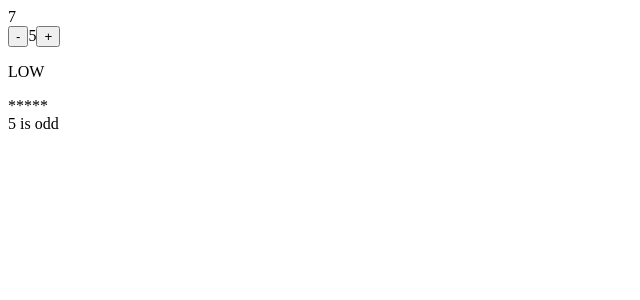
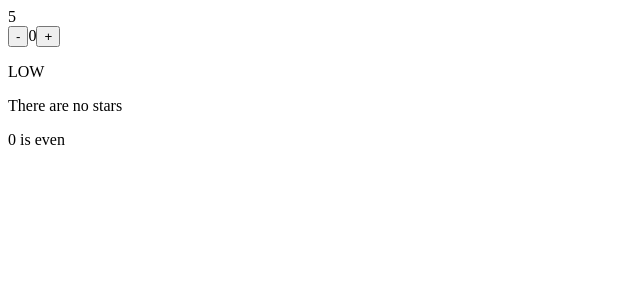
Before and after one commit to ThomasPrikryl/angular-introduction, an Angular app: page / in a window 1280 px wide. Shown: the top 300 px of the page, without its empty margins (0-640 px from the left). Built offline with nearby package versions, Linux system fonts and the light colour scheme.

Commit message:
[example-400b]

```diff
--- a/src/app/app.component.html
+++ b/src/app/app.component.html
@@ -3,7 +3,7 @@
 </div>
 
 <div>
-  <app-child [(valueCounter)]="valueCounter"></app-child>
+  <app-child></app-child>
 
   @if (valueCounter%2 ==0) {
     {{valueCounter}} is even
--- a/src/app/app.component.ts
+++ b/src/app/app.component.ts
@@ -12,6 +12,7 @@ import {
 } from "../examples/template-syntax-new-example/template-syntax-new-example.component";
 import {JavascriptRefresherComponent} from "../examples/javascript-refresher/javascript-refresher.component";
 import {ChildComponent} from "./child/child.component";
+import {CounterService} from "./counter.service";
 
 @Component({
   selector: 'app-root',
@@ -32,11 +33,11 @@ import {ChildComponent} from "./child/child.component";
 })
 export class AppComponent {
 
-  valueCounter = 5;
+  valueCounter = this.counterService.valueCounter;
 
   timeCounter = 0;
 
-  constructor() {
+  constructor(private counterService: CounterService) {
     setInterval(() => {
       this.timeCounter++;
     }, 1000);
--- a/src/app/child/child.component.ts
+++ b/src/app/child/child.component.ts
@@ -9,6 +9,7 @@ import {
   Output,
   SimpleChanges
 } from '@angular/core';
+import {CounterService} from "../counter.service";
 
 @Component({
   selector: 'app-child',
@@ -19,11 +20,9 @@ import {
 })
 export class ChildComponent implements OnInit, OnChanges, OnDestroy, AfterViewInit {
 
-  @Input() valueCounter: number = 0;
+  valueCounter = this.counterService.valueCounter;
 
-  @Output() valueCounterChange = new EventEmitter<number>();
-
-  constructor() {
+  constructor(private counterService: CounterService) {
     console.log('constructor');
   }
 
@@ -46,14 +45,14 @@ export class ChildComponent implements OnInit, OnChanges, OnDestroy, AfterViewIn
   decrement() {
     if (this.valueCounter > 0) {
       this.valueCounter--;
-      this.valueCounterChange.emit(this.valueCounter);
+      this.counterService.setValueCounter(this.valueCounter);
     }
   }
 
   increment() {
     if (this.valueCounter < 20) {
       this.valueCounter++;
-      this.valueCounterChange.emit(this.valueCounter);
+      this.counterService.setValueCounter(this.valueCounter);
     }
   }
 
--- /dev/null
+++ b/src/app/counter.service.ts
@@ -0,0 +1,23 @@
+import { Injectable } from '@angular/core';
+
+@Injectable({
+  providedIn: 'root'
+})
+export class CounterService {
+
+  public valueCounter = 0;
+
+  changeCounter = 0;
+
+  constructor() { }
+
+  setValueCounter(value: number) {
+    this.valueCounter = value;
+    this.changeCounter++;
+    console.log('Change counter:', this.changeCounter);
+
+    if (this.changeCounter %100 ===0) {
+      console.log('Maybe you should take a break?');
+    }
+  }
+}
```
Also changed, not shown: 1 other file (tests, documents, lock files or other folders).
